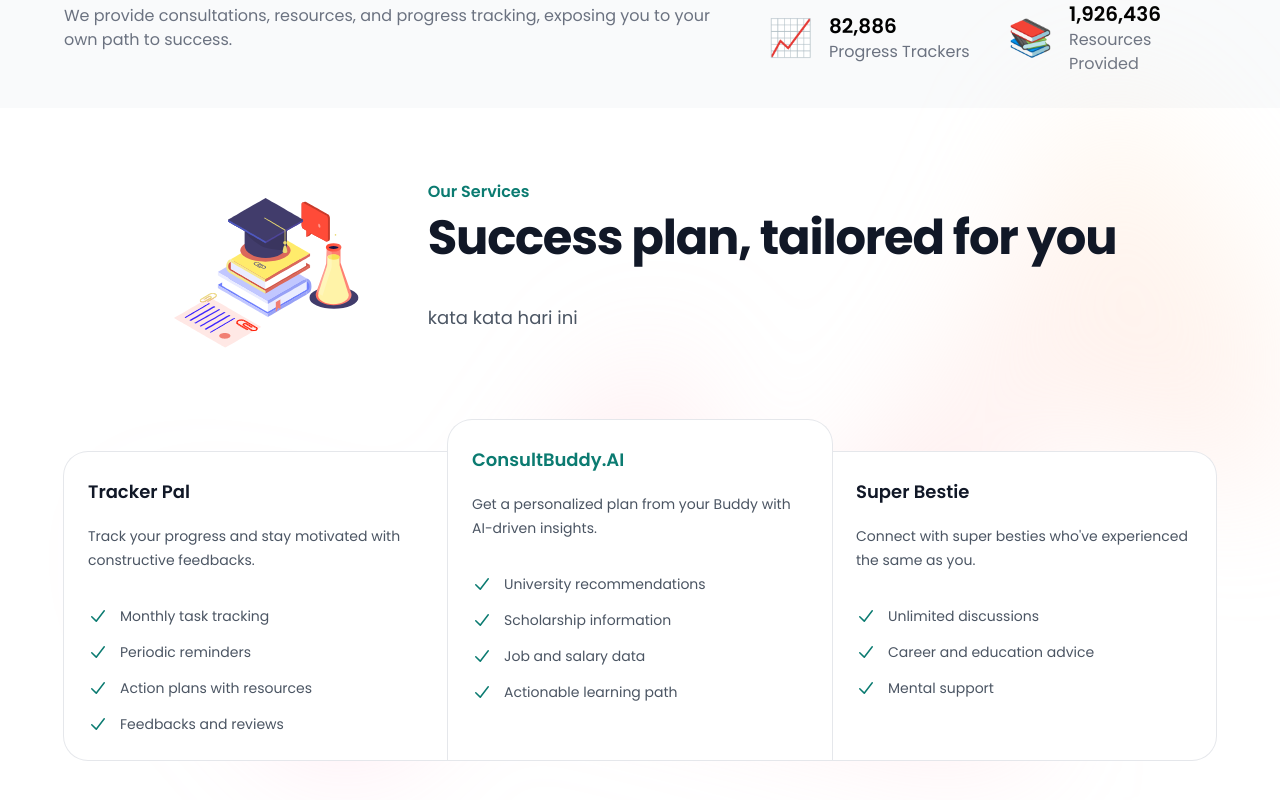
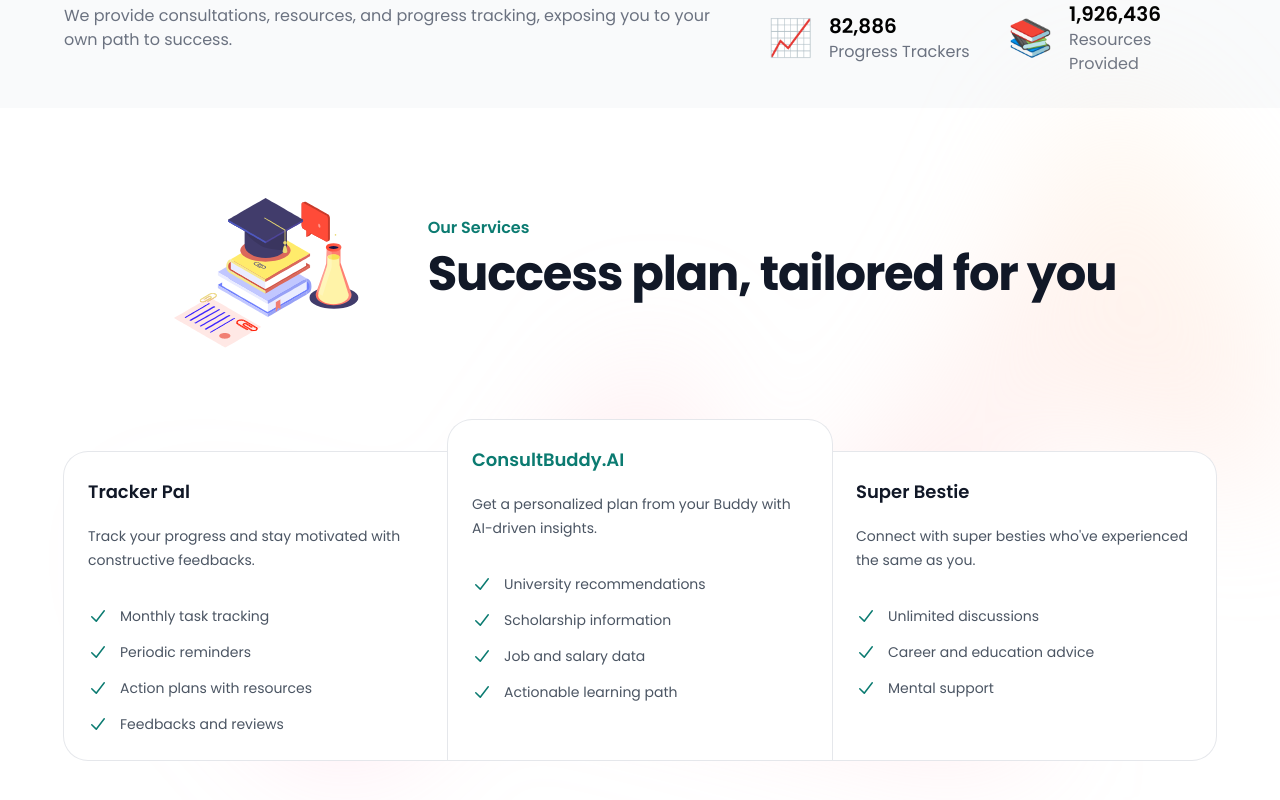
Before and after one commit to dclairvoyance/GarudaHacks5, a React (Vite) app in the folder frontend/: page / in a window 1280 px wide. Shown: the part 940-1740 px from the top of the page. Built offline with nearby package versions, Linux system fonts and the light colour scheme.

Commit message:
feat: delete quote of the day

```diff
--- a/frontend/src/components/Services.tsx
+++ b/frontend/src/components/Services.tsx
@@ -81,9 +81,9 @@
               Success plan, tailored for you
             </p>
           </div>
-          <p className="mt-6 w-full text-left text-lg leading-8 text-gray-600">
-            kata kata hari ini
-          </p>
+{/*           <p className="mt-6 w-full text-left text-lg leading-8 text-gray-600">
+          Your present circumstances don't determine where you can go; they merely determine where you start.
+          </p> */}
         </div>
       </div>
       <div className="w-full flex justify-center align-center">
```
